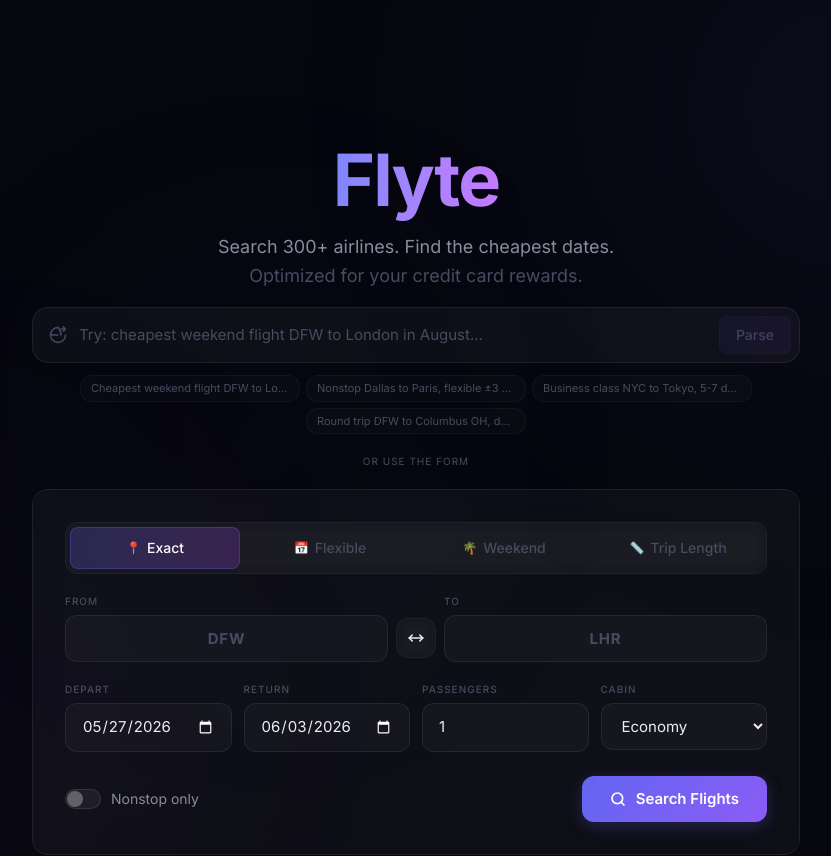
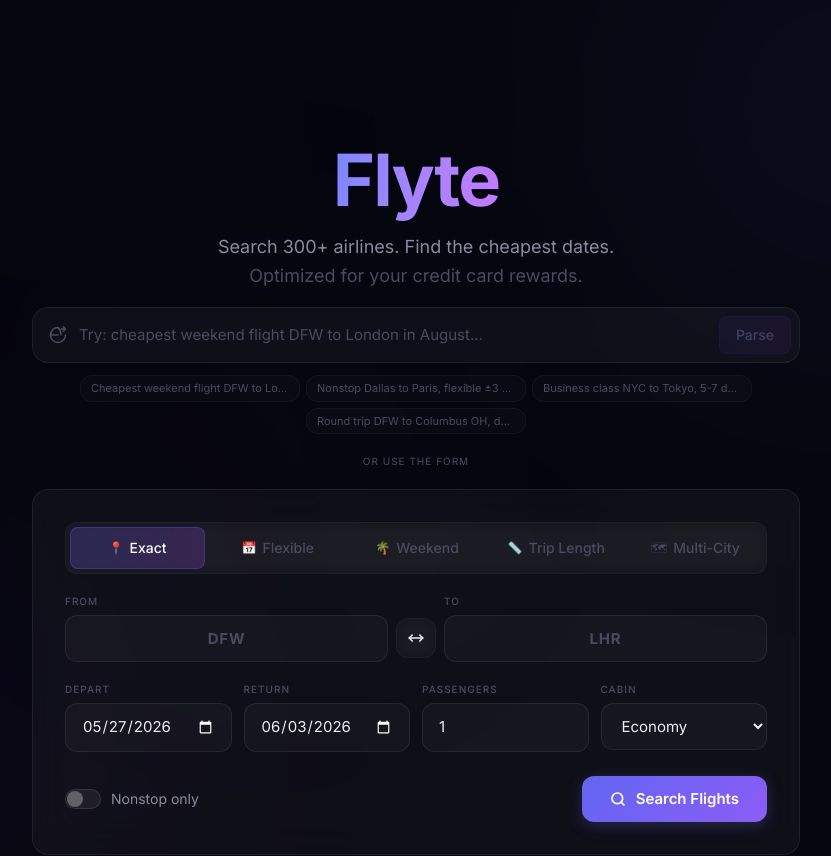
Before and after one commit to sai2142/open-travel-agent, a Next.js app in the folder packages/web/: page / in a window 1280 px wide. Shown: the top 856 px of the page, without its empty margins (224-1055 px from the left). Built offline with nearby package versions, Linux system fonts and the light colour scheme.

Commit message:
auto: Edit C:\Users\nslok\ClaudeCode\open-travel-agent\packages\web\src\components\SearchForm.tsx

```diff
--- a/packages/web/src/components/SearchForm.tsx
+++ b/packages/web/src/components/SearchForm.tsx
@@ -44,6 +44,7 @@
   { value: 'date-flex', label: 'Flexible', icon: '📅' },
   { value: 'weekend', label: 'Weekend', icon: '🌴' },
   { value: 'trip-length', label: 'Trip Length', icon: '📏' },
+  { value: 'multi-city', label: 'Multi-City', icon: '🗺' },
 ];
 
 function getNextMonth(): string {
```
